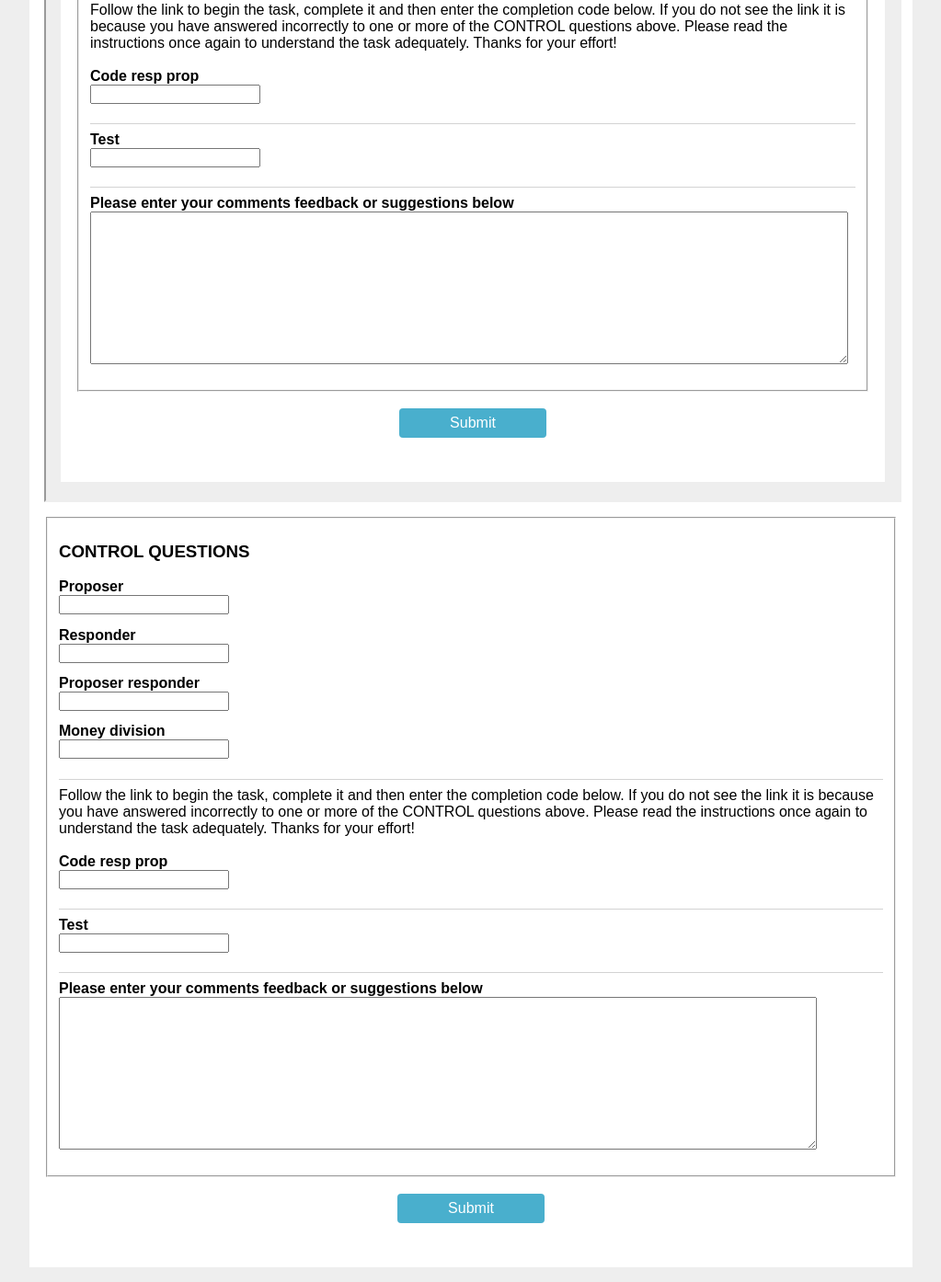
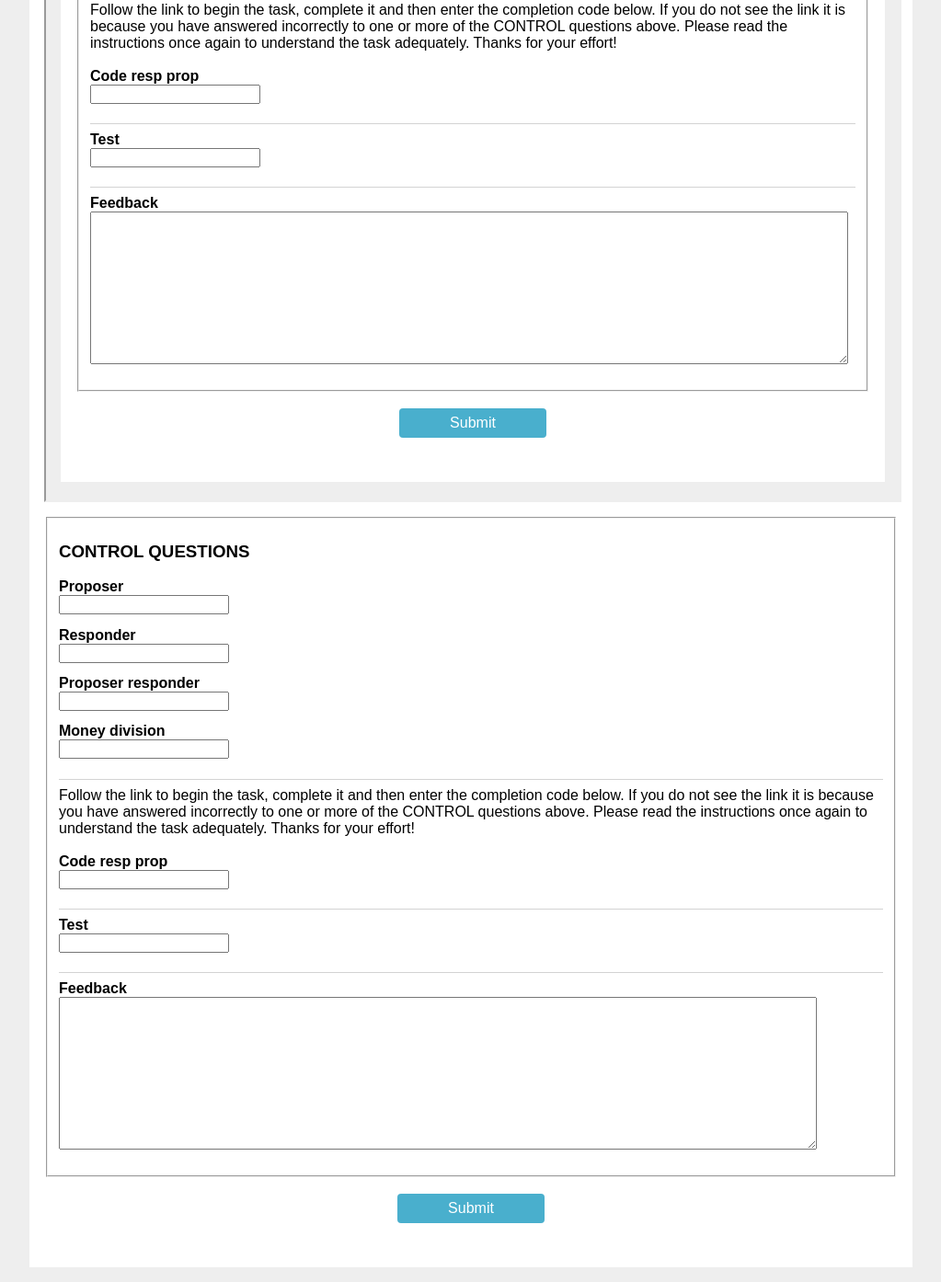
Before and after one commit to afranck64/ultimatum, a Flask app: template survey/templates/txx/survey.html in a window 1280 px wide. Shown: the part 1706-3100 px from the top of the page at 92% size, without its empty margins (128-1151 px from the left). Run offline with Flask 2, Linux system fonts and the light colour scheme; the template is opened without the code that fills it: most values are stand-ins (such as "Sample title", 1, 10 or a date in 2020); form fields are guessed from the names that the template uses; parts of the project's set-up code (start-up, migrations or seed data) failed here and were passed over; some libraries are stand-ins or nearby versions.

Commit message:
change please_enter_your_comments_feedback_or_suggestions_below ==> feedback fix feedback missing in survey result

```diff
--- a/survey/templates/survey_cpc.html
+++ b/survey/templates/survey_cpc.html
@@ -121,8 +121,8 @@
         {{form.test.label}}<br>
         {{form.test}}<br>
 
-        {{form.please_enter_your_comments_feedback_or_suggestions_below.label}}<br>
-        <textarea rows="3" cols="100" id="{{form.please_enter_your_comments_feedback_or_suggestions_below.id}}" value={{form.please_enter_your_comments_feedback_or_suggestions_below.value}}></textarea>
+        {{form.feedback.label}}<br>
+        <textarea rows="3" cols="100" id="{{form.feedback.id}}" value="{form.feedback.value}}" name="{{form.feedback.name}}"></textarea>
       </div>
     </fieldset>
     <br>
--- a/survey/templates/txx/survey.html
+++ b/survey/templates/txx/survey.html
@@ -287,8 +287,8 @@
         </div>
 
         <hr>
-        {{form.please_enter_your_comments_feedback_or_suggestions_below.label}}<br>
-        <textarea rows="3" cols="100" id="{{form.please_enter_your_comments_feedback_or_suggestions_below.id}}" value={{form.please_enter_your_comments_feedback_or_suggestions_below.value}}></textarea>
+        {{form.feedback.label}}<br>
+        <textarea rows="3" cols="100" id="{{form.feedback.id}}" value="{form.feedback.value}}" name="{{form.feedback.name}}"></textarea>
       </div>
     </fieldset>
     <br>
--- a/survey/txx/__init__.py
+++ b/survey/txx/__init__.py
@@ -35,7 +35,7 @@ class MainCPCForm(FlaskForm):
     code_resp_prop = StringField("Completion Code: main task", )
     code_cpc = StringField("Completion Code: Choices task", )
     test = RadioField("This is an attention check question. Please select the option 'BALL'", choices=[("apple", "APPLE"), ("ball", "BALL"), ("cat", "CAT")], validators=[DataRequired()])
-    please_enter_your_comments_feedback_or_suggestions_below = TextAreaField("Please enter your comments, feedback or suggestions below.")
+    feedback = TextAreaField("Please enter your comments, feedback or suggestions below.")
 
 def handle_survey_cpc():
     job_id = f"{BASE}_cpc"
--- a/survey/txx/helpers.py
+++ b/survey/txx/helpers.py
@@ -198,7 +198,7 @@ webhook_data_template =  {
                         "prop_and_resp":["correct"],
                         "ai":["correct"],
                         "comp_code":"lAT2JV2QtTkEnH5A4syJ6N4tcNZod1O6",
-                        "please_enter_your_comments_feedback_or_suggestions_below":"Thank you for everything. ^_^",
+                        "feedback":"Thank you for everything. ^_^",
                         "id_user_agent":"Mozilla/5.0 (X11; Linux x86_64) AppleWebKit/537.36 (KHTML, like Gecko) Ubuntu Chromium/74.0.3729.169 Chrome/74.0.3729.169 Safari/537.36",
                         "_clicks":["http://tube.ddns.net/ultimatum/hhi_prop_adm?job_id=1392288&worker_id=45314141&unit_id=na"]
                     },
--- a/survey/txx/survey.py
+++ b/survey/txx/survey.py
@@ -97,7 +97,7 @@ class MainForm(FlaskForm):
     code_cc = StringField("Completion Code: letters selection task", validators=[Optional()])
     code_ras = StringField("Completion Code: Assertiveness task", validators=[Optional()])
     test = RadioField("This is an attention check question. Please select the option 'BALL'", choices=[("apple", "APPLE"), ("ball", "BALL"), ("cat", "CAT")], validators=[DataRequired()])
-    please_enter_your_comments_feedback_or_suggestions_below = TextAreaField("Please enter your comments, feedback or suggestions below.")
+    feedback = TextAreaField("Please enter your comments, feedback or suggestions below.")
 
 def handle_survey(treatment=None, template=None, code_prefixes=None, form_class=None, overview_url=None):
     app.logger.info("handle_survey")
```
